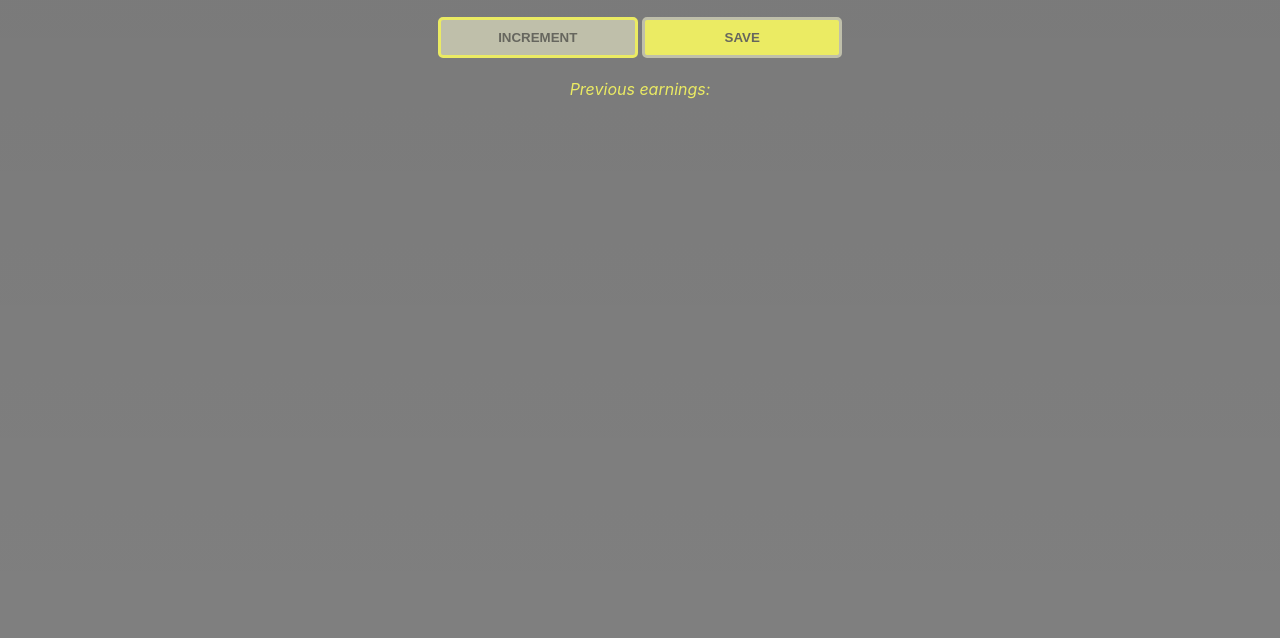
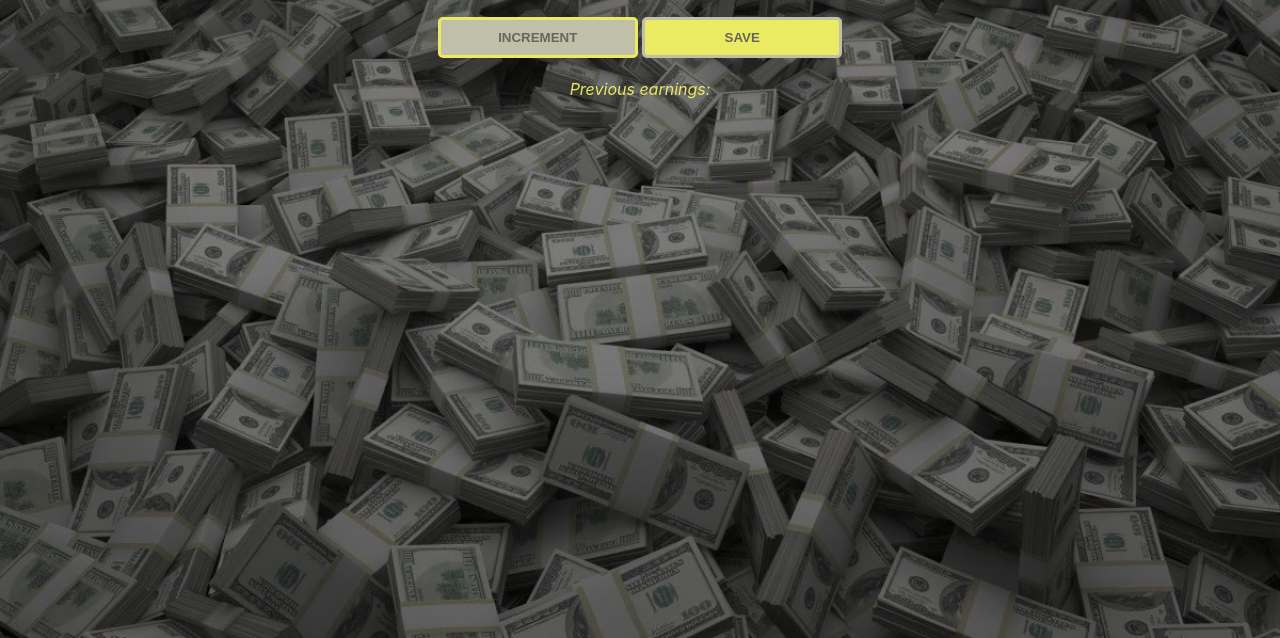
Before and after one commit to paharinni/money-clicker, a website built with Vite: page index.html in a window 1280 px wide. Shown: the part 162-800 px from the top of the page. Built offline with nearby package versions, Linux system fonts and the light colour scheme; files whose address does not match are found by name.

Commit message:
Modified index.css

```diff
--- a/styles/index.css
+++ b/styles/index.css
@@ -1,5 +1,5 @@
 body {
-    background-image: linear-gradient(rgba(0, 0, 0, 0.527),rgba(0, 0, 0, 0.5)), url("./src/money.jpg");
+    background-image: linear-gradient(rgba(0, 0, 0, 0.527),rgba(0, 0, 0, 0.5)), url("/src/money.jpg");
     background-size: cover;
     font-family: -apple-system, BlinkMacSystemFont, 'Segoe UI', Roboto, Oxygen, Ubuntu, Cantarell, 'Open Sans', 'Helvetica Neue', sans-serif;
     font-weight: light;
```
